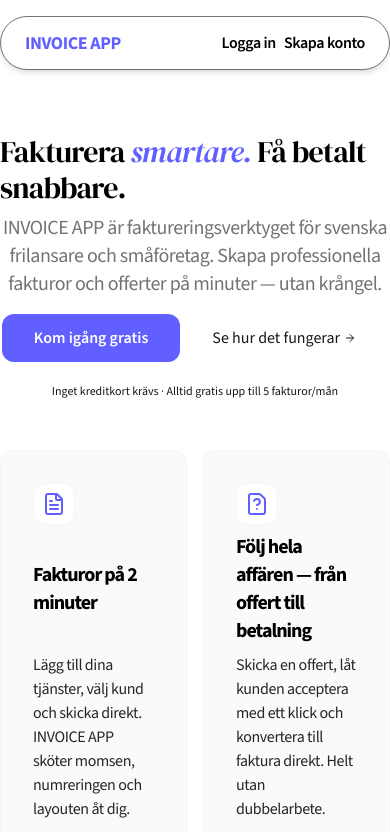
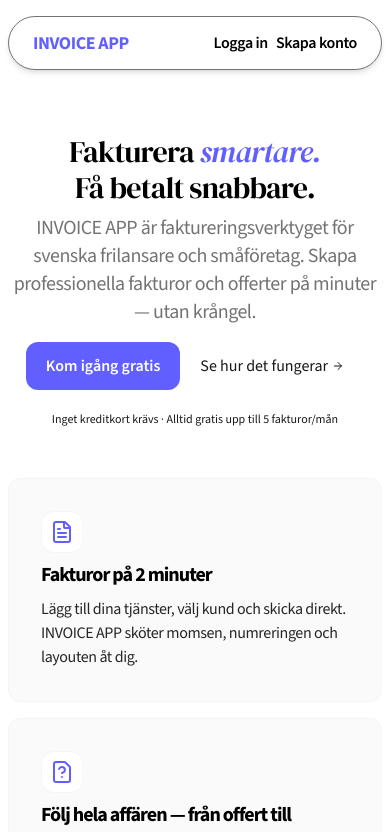
Before and after one commit to jonathanbackhed/invoice-app, a React (Vite) app in the folder client/: page / in a window 390 px wide. Shown: the top 832 px of the page. Built offline with nearby package versions, Linux system fonts and the light colour scheme; no server answers.

Commit message:
refactor: made responsive

```diff
--- a/client/src/components/layout/Hero.tsx
+++ b/client/src/components/layout/Hero.tsx
@@ -6,8 +6,11 @@
 export default function Hero() {
   return (
     <section className="flex flex-col items-center justify-center space-y-2 py-12 md:py-24 lg:py-32">
-      <h2 className="font-serif text-3xl tracking-tight sm:text-4xl md:text-5xl">
-        Fakturera <span className="text-indigo-500 italic">smartare.</span> Få betalt snabbare.
+      <h2 className="text-center font-serif text-3xl tracking-tight sm:text-4xl md:text-5xl">
+        <span className="block sm:inline">
+          Fakturera <em className="text-indigo-500">smartare.</em>
+        </span>{" "}
+        Få betalt snabbare.
       </h2>
       <p className="max-w-2xl text-center text-xl tracking-tight text-neutral-500">
         INVOICE APP är faktureringsverktyget för svenska frilansare och småföretag. Skapa professionella fakturor och
@@ -15,15 +18,15 @@
       </p>
       <div className="mt-2 space-y-4 text-center">
         <Show when="signed-out">
-          <div className="flex">
+          <div className="flex flex-row">
             <SignUpButton>
-              <button className="rounded-xl bg-indigo-500 px-8 py-3 font-semibold text-white transition-colors duration-100 hover:cursor-pointer hover:opacity-90 active:bg-indigo-600">
+              <button className="rounded-xl bg-indigo-500 px-5 py-3 font-semibold text-white transition-colors duration-100 hover:cursor-pointer hover:opacity-90 active:bg-indigo-600 sm:px-8">
                 Kom igång gratis
               </button>
             </SignUpButton>
             <a
               href="#"
-              className="flex items-center gap-1 px-8 py-3 text-neutral-900 hover:cursor-pointer hover:opacity-80"
+              className="flex items-center gap-1 px-5 py-3 text-neutral-900 hover:cursor-pointer hover:opacity-80 sm:px-8"
             >
               Se hur det fungerar <ArrowRight size={12} className="" />
             </a>
--- a/client/src/components/ui/FeatureHighlight.tsx
+++ b/client/src/components/ui/FeatureHighlight.tsx
@@ -8,7 +8,7 @@
 
 export default function FeatureHighlight({ title, text, icon }: Props) {
   return (
-    <section className="group col-span-6 flex flex-col justify-between space-y-2 rounded-xl border border-neutral-100 bg-neutral-50 p-8 transition-colors duration-100 **:transition-colors **:duration-100 hover:bg-indigo-500">
+    <section className="group col-span-full flex flex-col justify-between space-y-2 rounded-xl border border-neutral-100 bg-neutral-50 p-8 transition-colors duration-100 **:transition-colors **:duration-100 hover:bg-indigo-500 sm:col-span-6">
       <div className="w-fit rounded-xl border border-neutral-100 bg-white p-2 group-hover:border-indigo-300 group-hover:bg-indigo-400">
         {icon}
       </div>
--- a/client/src/main.tsx
+++ b/client/src/main.tsx
@@ -16,7 +16,7 @@
 createRoot(document.getElementById("root")!).render(
   <StrictMode>
     <ClerkProvider publishableKey={import.meta.env.VITE_CLERK_PUBLISHABLE_KEY!}>
-      <div className="min-h-screen font-sans">
+      <div className="min-h-screen px-2 font-sans">
         <RouterProvider router={router} />
       </div>
     </ClerkProvider>
```
